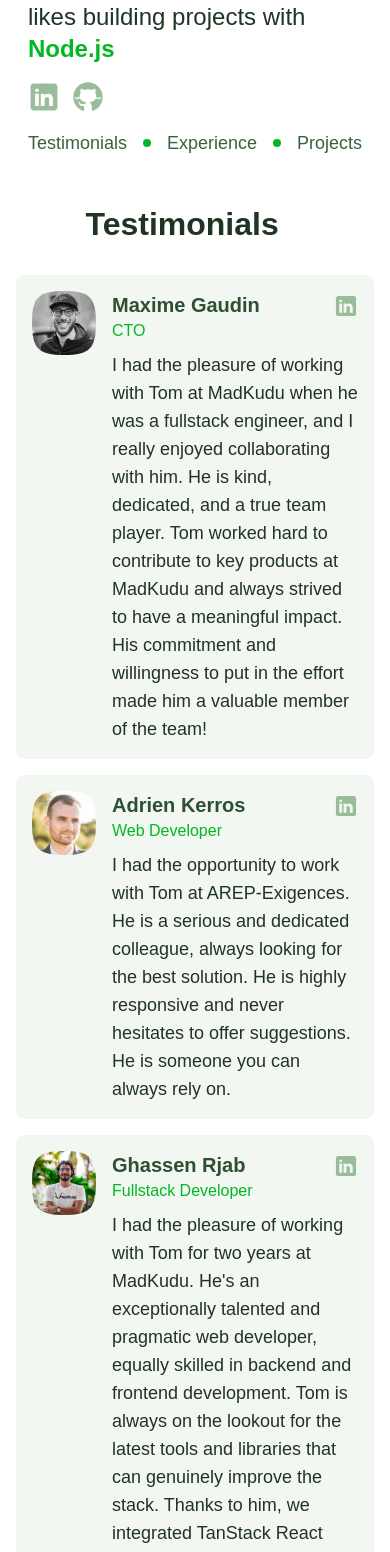
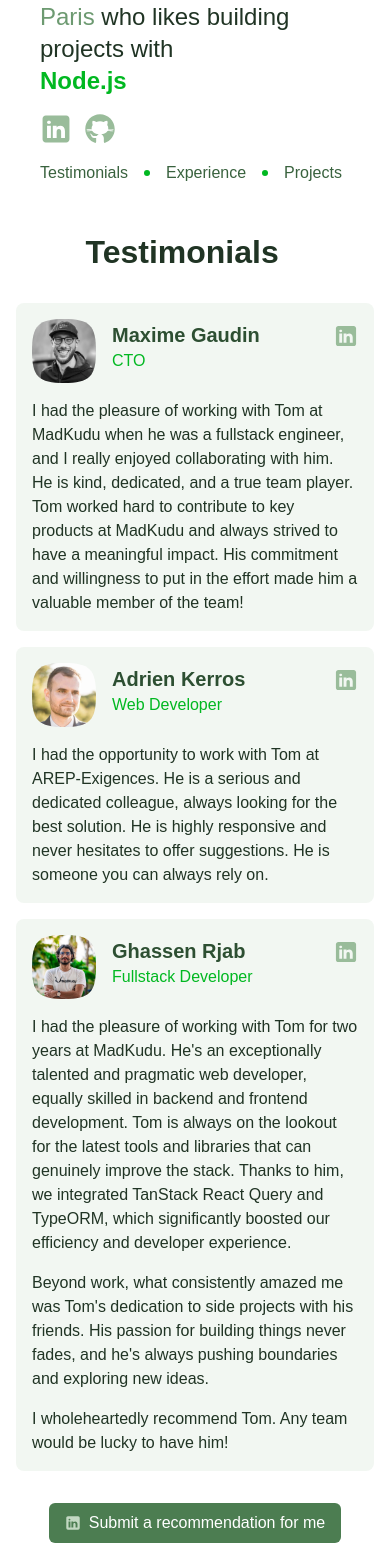
Before and after one commit to tommywalkie/portfolio, a React (Vite) app: page / in a window 390 px wide. Shown: the part 363-1915 px from the top of the page. Built offline with nearby package versions, Linux system fonts and the light colour scheme; a small style sheet from the web is missing.

Commit message:
added recommendation CTA button

```diff
--- a/src/app/Hero.tsx
+++ b/src/app/Hero.tsx
@@ -46,7 +46,7 @@ export function Hero() {
             <LinkedInButton href="https://www.linkedin.com/in/tom-bazarnik-a4364010b/" />
             <GithubButton href="https://github.com/tommywalkie" />
           </div>
-          <ul className="flex items-center gap-4 text-lg list-none" aria-label="Main navigation">
+          <ul className="flex items-center gap-4 text-md md:text-lg list-none" aria-label="Main navigation">
             {sections.map((section, index) => (
               <React.Fragment key={section.id}>
                 <li>
@@ -58,7 +58,10 @@ export function Hero() {
                   </button>
                 </li>
                 {index < sections.length - 1 && (
-                  <li className="w-2 h-2 rounded-full bg-secondary-600 dark:bg-secondary-500" aria-hidden="true" />
+                  <li
+                    className="w-1.5 h-1.5 md:w-2 md:h-2 rounded-full bg-secondary-600 dark:bg-secondary-500"
+                    aria-hidden="true"
+                  />
                 )}
               </React.Fragment>
             ))}
--- a/src/app/TestimonialsSection.tsx
+++ b/src/app/TestimonialsSection.tsx
@@ -14,15 +14,15 @@ export function TestimonialsSection() {
           </div>
         ))}
       </div>
-      <div className="flex justify-center hidden">
+      <div className="flex justify-center">
         <a
-          href="https://www.linkedin.com/in/tom-bazarnik-a4364010b/recommendation-add-edit/WRITE_RECOMMENDATION"
+          href="https://www.linkedin.com/in/tom-bazarnik-a4364010b/edit/forms/recommendation/write/?profileUrn=urn%3Ali%3Afsd_profile%3AACoAABuuQdMB0y66BCNammBKG2dsPmr41tCjXWQ"
           target="_blank"
           rel="noopener noreferrer"
           aria-label="Submit a LinkedIn recommendation"
         >
-          <button className="bg-primary-500 text-white px-4 py-2 rounded-md hover:bg-primary-600 dark:bg-primary-900 dark:text-primary-100 dark:hover:bg-primary-800 cursor-pointer flex items-center">
-            <LinkedInIcon className="fill-primary-300 dark:fill-primary-100 w-4 h-4 mr-2" aria-hidden="true" />
+          <button className="bg-primary-500 hover:bg-primary-600 dark:bg-primary-500 dark:text-primary-100 dark:hover:bg-primary-600 text-white px-4 py-2 rounded-md cursor-pointer flex items-center">
+            <LinkedInIcon className="fill-primary-200 dark:fill-primary-100 w-4 h-4 mr-2" aria-hidden="true" />
             Submit a recommendation for me
           </button>
         </a>
--- a/src/components/ExperienceItem.tsx
+++ b/src/components/ExperienceItem.tsx
@@ -73,7 +73,7 @@ export function ExperienceItem({
   subExperiences = [],
 }: ExperienceItemProps) {
   return (
-    <div className="p-6 w-full bg-primary-50 dark:bg-primary-900 rounded-lg space-y-4">
+    <div className="p-4 md:p-6 w-full bg-primary-50 dark:bg-primary-900 rounded-lg space-y-4">
       <div className="flex gap-4">
         <Squircle width={64} height={64} className="shrink-0">
           <img src={companyLogo} alt={companyName} className="w-16 h-16" />
@@ -92,7 +92,7 @@ export function ExperienceItem({
       <TechnologyList technologies={technologies} />
 
       {subExperiences.length > 0 && (
-        <div className="mt-6 space-y-4 pl-6 border-l-2 border-primary-200 dark:border-primary-700">
+        <div className="mt-6 space-y-4 pl-4 md:pl-6 border-l-2 border-primary-200 dark:border-primary-700">
           {subExperiences.map((subExp, index) => (
             <div key={index} className="space-y-2">
               <div className="flex gap-4">
@@ -103,11 +103,13 @@ export function ExperienceItem({
                 )}
                 <div className="flex-grow">
                   <div className="flex items-center">
-                    <div className="font-semibold text-lg">{subExp.role}</div>
+                    <div className="font-semibold text-lg text-primary-900 dark:text-primary-100">
+                      {subExp.companyName}
+                    </div>
                     <CompanyLinks url={subExp.companyUrl} linkedIn={subExp.companyLinkedIn} />
                   </div>
                   {subExp.companyName && (
-                    <div className="text-primary-700 dark:text-primary-300">{subExp.companyName}</div>
+                    <div className="text-primary-700 dark:text-primary-300 font-semibold">{subExp.role}</div>
                   )}
                   <DateDisplay startDate={subExp.startDate} endDate={subExp.endDate} />
                 </div>
--- a/src/components/ProjectItem.tsx
+++ b/src/components/ProjectItem.tsx
@@ -5,33 +5,37 @@ import { Squircle } from './Squircle'
 
 export function ProjectItem({ name, description, technologies, url, githubUrl, isCurrentSite, logo }: Project) {
   return (
-    <div className="p-6 w-full bg-primary-50 dark:bg-primary-900 rounded-lg space-y-4">
-      <div className="flex items-start justify-between gap-4">
-        <div className="flex gap-4 items-start">
+    <div className="p-4 md:p-6 w-full bg-primary-50 dark:bg-primary-900 rounded-lg space-y-4">
+      <div className="flex items-start justify-between gap-4 w-full">
+        <div className="flex gap-4 items-start w-full">
           {logo && (
             <Squircle width={48} height={48} className="shrink-0">
               <img src={logo} alt={`${name} logo`} className="w-12 h-12" />
             </Squircle>
           )}
-          <div>
-            <div className="font-bold text-xl text-primary-700 dark:text-primary-100">
-              {name}
+          <div className="w-full">
+            <div className="flex items-center gap-2 w-full">
+              <div className="flex flex-col md:flex-row gap-0 md:gap-2 font-bold text-xl text-primary-700 dark:text-primary-100 w-full">
+                <span>{name}</span>
                 {isCurrentSite && (
-                <span className="ml-2 text-sm text-secondary-600 dark:text-secondary-400 font-normal">
+                  <span className="text-sm md:text-xl">
+                    <span className="text-sm text-secondary-600 dark:text-secondary-400 font-normal">
                       (psst, you're looking at it)
+                    </span>
                   </span>
                 )}
               </div>
-            <div className="text-primary-900 dark:text-primary-100 font-light mt-2">{description}</div>
-          </div>
-        </div>
-        <div className="flex gap-2 shrink-0">
+              <div className="flex gap-2 shrink-0 ml-auto">
                 {url && (
                   <a href={url} target="_blank" rel="noopener noreferrer" aria-label="Visit project">
                     <SquareArrowOutUpRightIcon className="w-6 h-6 text-primary-300 hover:text-primary dark:text-primary dark:hover:text-primary-300" />
                   </a>
                 )}
                 {githubUrl && <GithubButton href={githubUrl} className="w-6 h-6" />}
+              </div>
+            </div>
+            <div className="text-primary-900 dark:text-primary-100 font-light mt-2">{description}</div>
+          </div>
         </div>
       </div>
       <div className="flex flex-wrap gap-2">
--- a/src/components/Testimonial.tsx
+++ b/src/components/Testimonial.tsx
@@ -9,15 +9,27 @@ interface TestimonialProps {
   linkedIn?: string
 }
 
+function TestimonialContent({ content }: { content: string }) {
+  const lines = content.split('\n')
+  return (
+    <>
+      {lines.map((line, index) => (
+        <span key={index} className={index < lines.length - 1 ? 'block mb-4' : 'block'}>
+          {line}
+        </span>
+      ))}
+    </>
+  )
+}
+
 export function Testimonial({ avatarUrl, name, title, content, linkedIn }: TestimonialProps) {
-  const lines = content.split('\n')
-
   return (
-    <div className="p-4 flex gap-4 w-full max-w-2xl bg-primary-50 dark:bg-primary-900 rounded-lg">
+    <div className="p-4 md:p-6 flex flex-col gap-4 bg-primary-50 dark:bg-primary-900 rounded-lg  w-full max-w-2xl">
+      <div className="flex gap-4 w-full">
         <Squircle width={64} height={64} className="shrink-0">
           <img src={avatarUrl} alt={name} className="w-16 h-16" />
         </Squircle>
-      <div className="my-auto space-y-2">
+        <div className="my-auto space-y-2 w-full">
           <div>
             <div className="flex items-center gap-2 justify-between">
               <div className="font-bold text-xl text-primary-700 dark:text-primary-100">{name}</div>
@@ -25,13 +37,13 @@ export function Testimonial({ avatarUrl, name, title, content, linkedIn }: Testi
             </div>
             <div className="text-md text-secondary-600 dark:text-secondary-500">{title}</div>
           </div>
-        <div className="text-primary-900 dark:text-primary-100 font-light text-lg">
-          {lines.map((line, index) => (
-            <span key={index} className={index < lines.length - 1 ? 'block mb-4' : 'block'}>
-              {line}
-            </span>
-          ))}
+          <div className="text-primary-900 dark:text-primary-100 font-light text-lg hidden md:block">
+            <TestimonialContent content={content} />
           </div>
+        </div>
+      </div>
+      <div className="text-primary-900 dark:text-primary-100 font-light text-md block md:hidden">
+        <TestimonialContent content={content} />
       </div>
     </div>
   )
```
Lines whose indentation alone changed are shown as unchanged.
